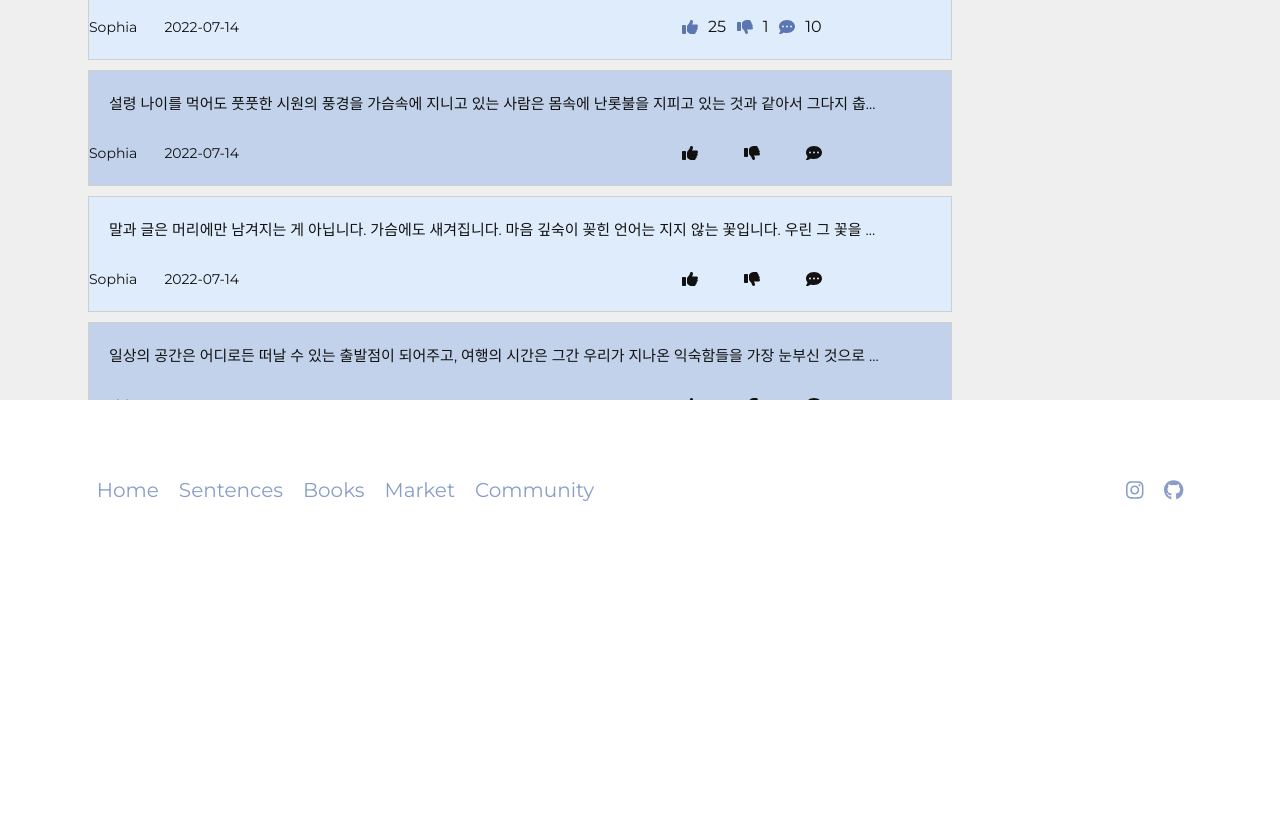
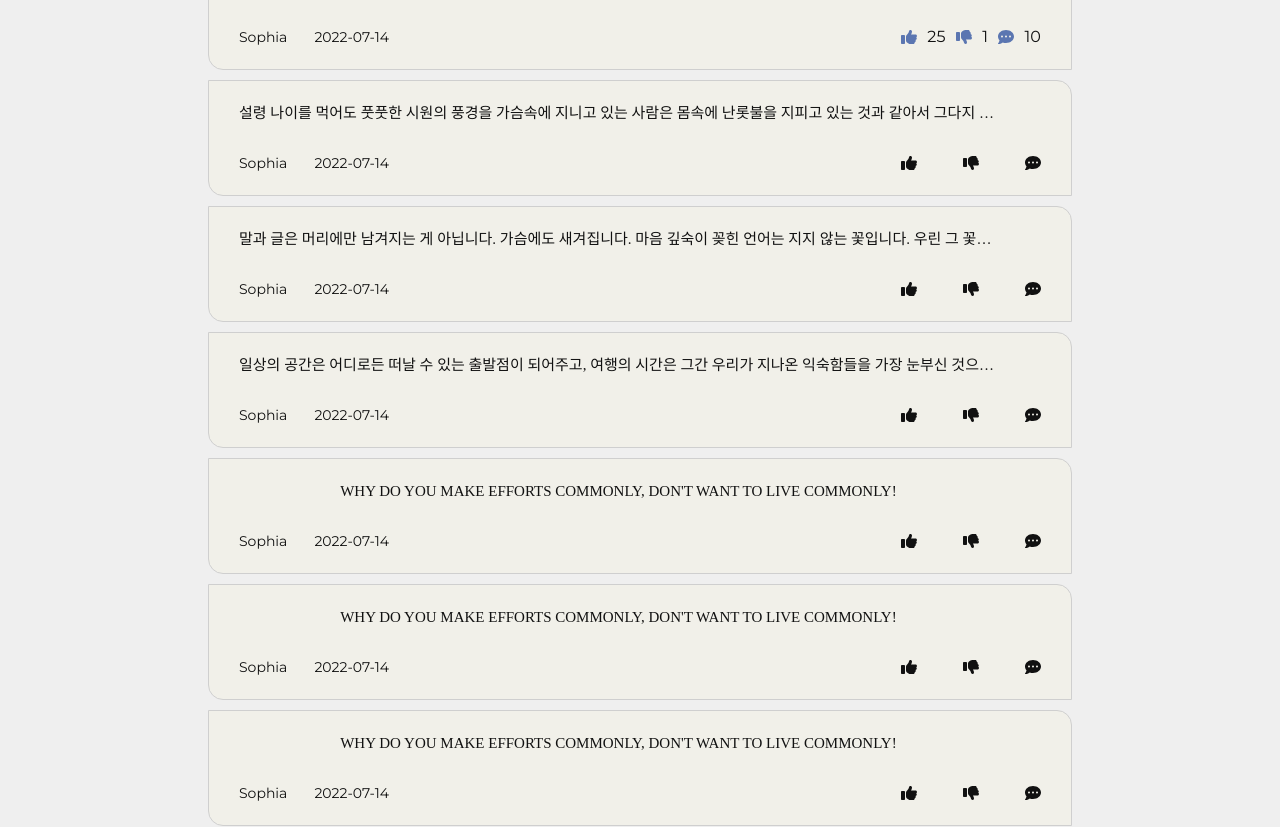
Before and after one commit to seona926/best_sentences, a React (Create React App) app: page /sentences in a window 1280 px wide. Shown: the part 340-1167 px from the top of the page. Before the commit the page ends 921 px from the top, so only its background shows below. Built offline with nearby package versions, Linux system fonts and the light colour scheme.

Commit message:
sentences 페이지 레이아웃 수정 및 css module 적용

```diff
--- a/src/pages/Sentences.jsx
+++ b/src/pages/Sentences.jsx
@@ -2,6 +2,7 @@ import React from "react";
 import Header from "../components/Header";
 import Footer from "../components/Footer";
 import ReactPaginate from "react-paginate";
+import classNames from "classnames/bind";
 import { FontAwesomeIcon } from "@fortawesome/react-fontawesome";
 import {
   faThumbsUp,
@@ -9,146 +10,152 @@ import {
   faCommentDots,
 } from "@fortawesome/free-solid-svg-icons";
 
-import "../scss/sentences.scss";
+import styles from "../scss/sentences.module.scss";
+
+const cx = classNames.bind(styles);
 
 const Sentences = () => {
   const handlePageClick = () => {};
 
   return (
-    <div id="wrap">
+    <div id={styles["wrap"]}>
       <Header />
-      <div id="main_container">
-        <div className="main_contents">
-          <div className="title_box">
+      <div id={styles["main_container"]}>
+        <div className={cx("main_contents")}>
+          <div className={cx("title_box")}>
             <h2>
               <strong>Sentences</strong>
               <span>좋아하는 문장들을 공유해보세요.</span>
             </h2>
           </div>
-          <button className="write_btn">글쓰기</button>
-          <div id="sentence_container">
-            <div className="sentence_box">
-              <div className="sentence_box--sentence">
+          <button className={cx("write_btn")}>글쓰기</button>
+          <div id={styles["sentence_container"]}>
+            <div className={cx("sentence_box")}>
+              <div className={cx("sentence_box--sentence")}>
                 WHY DO YOU MAKE EFFORTS COMMONLY, DON'T WANT TO LIVE COMMONLY!
               </div>
-              <div className="sentence_box--sentence--bottom">
-                <div className="sentence_box--sentence--bottom--left">
-                  <div className="sentence_box--writer">Sophia</div>
-                  <div className="sentence_box--date">2022-07-14</div>
+              <div className={cx("sentence_box--sentence--bottom")}>
+                <div className={cx("sentence_box--sentence--bottom--left")}>
+                  <div className={cx("sentence_box--writer")}>Sophia</div>
+                  <div className={cx("sentence_box--date")}>2022-07-14</div>
                 </div>
-                <div className="sentence_box--sentence--bottom--right">
-                  <FontAwesomeIcon icon={faThumbsUp} className="thumbs-up" /> 25
+                <div className={cx("sentence_box--sentence--bottom--right")}>
+                  <FontAwesomeIcon
+                    icon={faThumbsUp}
+                    className={cx("thumbs-up")}
+                  />{" "}
+                  25
                   <FontAwesomeIcon
                     icon={faThumbsDown}
-                    className="thumbs-down"
+                    className={cx("thumbs-down")}
                   />{" "}
                   1
                   <FontAwesomeIcon
                     icon={faCommentDots}
-                    className="comments"
+                    className={cx("comments")}
                   />{" "}
                   10
                 </div>
               </div>
             </div>
-            <div className="sentence_box">
-              <div className="sentence_box--sentence">
+            <div className={cx("sentence_box")}>
+              <div className={cx("sentence_box--sentence")}>
                 설령 나이를 먹어도 풋풋한 시원의 풍경을 가슴속에 지니고 있는
                 사람은 몸속에 난롯불을 지피고 있는 것과 같아서 그다지 춥지 않게
                 늙어갈 수 있을 것이다. 돈도 소중하고 일도 소중하지만, 진심으로
                 별을 바라보거나 기타 소리에 미친 듯이 끌려들거나 하는 시기란
                 인생에서 극히 잠깐밖에 없으며, 그것은 아주 좋은 것이다.
               </div>
-              <div className="sentence_box--sentence--bottom">
-                <div className="sentence_box--sentence--bottom--left">
-                  <div className="sentence_box--writer">Sophia</div>
-                  <div className="sentence_box--date">2022-07-14</div>
+              <div className={cx("sentence_box--sentence--bottom")}>
+                <div className={cx("sentence_box--sentence--bottom--left")}>
+                  <div className={cx("sentence_box--writer")}>Sophia</div>
+                  <div className={cx("sentence_box--date")}>2022-07-14</div>
                 </div>
-                <div className="sentence_box--sentence--bottom--right">
+                <div className={cx("sentence_box--sentence--bottom--right")}>
                   <FontAwesomeIcon icon={faThumbsUp} />
                   <FontAwesomeIcon icon={faThumbsDown} />
                   <FontAwesomeIcon icon={faCommentDots} />
                 </div>
               </div>
             </div>
-            <div className="sentence_box">
-              <div className="sentence_box--sentence">
+            <div className={cx("sentence_box")}>
+              <div className={cx("sentence_box--sentence")}>
                 말과 글은 머리에만 남겨지는 게 아닙니다. 가슴에도 새겨집니다.
                 마음 깊숙이 꽂힌 언어는 지지 않는 꽃입니다. 우린 그 꽃을
                 바라보며 위안을 얻기도 합니다.
               </div>
-              <div className="sentence_box--sentence--bottom">
-                <div className="sentence_box--sentence--bottom--left">
-                  <div className="sentence_box--writer">Sophia</div>
-                  <div className="sentence_box--date">2022-07-14</div>
+              <div className={cx("sentence_box--sentence--bottom")}>
+                <div className={cx("sentence_box--sentence--bottom--left")}>
+                  <div className={cx("sentence_box--writer")}>Sophia</div>
+                  <div className={cx("sentence_box--date")}>2022-07-14</div>
                 </div>
-                <div className="sentence_box--sentence--bottom--right">
+                <div className={cx("sentence_box--sentence--bottom--right")}>
                   <FontAwesomeIcon icon={faThumbsUp} />
                   <FontAwesomeIcon icon={faThumbsDown} />
                   <FontAwesomeIcon icon={faCommentDots} />
                 </div>
               </div>
             </div>
-            <div className="sentence_box">
-              <div className="sentence_box--sentence">
+            <div className={cx("sentence_box")}>
+              <div className={cx("sentence_box--sentence")}>
                 일상의 공간은 어디로든 떠날 수 있는 출발점이 되어주고, 여행의
                 시간은 그간 우리가 지나온 익숙함들을 가장 눈부신 것으로
                 되돌려놓는다. 떠나야 돌아올 수 있다.
               </div>
-              <div className="sentence_box--sentence--bottom">
-                <div className="sentence_box--sentence--bottom--left">
-                  <div className="sentence_box--writer">Sophia</div>
-                  <div className="sentence_box--date">2022-07-14</div>
+              <div className={cx("sentence_box--sentence--bottom")}>
+                <div className={cx("sentence_box--sentence--bottom--left")}>
+                  <div className={cx("sentence_box--writer")}>Sophia</div>
+                  <div className={cx("sentence_box--date")}>2022-07-14</div>
                 </div>
-                <div className="sentence_box--sentence--bottom--right">
+                <div className={cx("sentence_box--sentence--bottom--right")}>
                   <FontAwesomeIcon icon={faThumbsUp} />
                   <FontAwesomeIcon icon={faThumbsDown} />
                   <FontAwesomeIcon icon={faCommentDots} />
                 </div>
               </div>
             </div>
-            <div className="sentence_box">
-              <div className="sentence_box--sentence">
+            <div className={cx("sentence_box")}>
+              <div className={cx("sentence_box--sentence")}>
                 WHY DO YOU MAKE EFFORTS COMMONLY, DON'T WANT TO LIVE COMMONLY!
               </div>
-              <div className="sentence_box--sentence--bottom">
-                <div className="sentence_box--sentence--bottom--left">
-                  <div className="sentence_box--writer">Sophia</div>
-                  <div className="sentence_box--date">2022-07-14</div>
+              <div className={cx("sentence_box--sentence--bottom")}>
+                <div className={cx("sentence_box--sentence--bottom--left")}>
+                  <div className={cx("sentence_box--writer")}>Sophia</div>
+                  <div className={cx("sentence_box--date")}>2022-07-14</div>
                 </div>
-                <div className="sentence_box--sentence--bottom--right">
+                <div className={cx("sentence_box--sentence--bottom--right")}>
                   <FontAwesomeIcon icon={faThumbsUp} />
                   <FontAwesomeIcon icon={faThumbsDown} />
                   <FontAwesomeIcon icon={faCommentDots} />
                 </div>
               </div>
             </div>
-            <div className="sentence_box">
-              <div className="sentence_box--sentence">
+            <div className={cx("sentence_box")}>
+              <div className={cx("sentence_box--sentence")}>
                 WHY DO YOU MAKE EFFORTS COMMONLY, DON'T WANT TO LIVE COMMONLY!
               </div>
-              <div className="sentence_box--sentence--bottom">
-                <div className="sentence_box--sentence--bottom--left">
-                  <div className="sentence_box--writer">Sophia</div>
-                  <div className="sentence_box--date">2022-07-14</div>
+              <div className={cx("sentence_box--sentence--bottom")}>
+                <div className={cx("sentence_box--sentence--bottom--left")}>
+                  <div className={cx("sentence_box--writer")}>Sophia</div>
+                  <div className={cx("sentence_box--date")}>2022-07-14</div>
                 </div>
-                <div className="sentence_box--sentence--bottom--right">
+                <div className={cx("sentence_box--sentence--bottom--right")}>
                   <FontAwesomeIcon icon={faThumbsUp} />
                   <FontAwesomeIcon icon={faThumbsDown} />
                   <FontAwesomeIcon icon={faCommentDots} />
                 </div>
               </div>
             </div>
-            <div className="sentence_box">
-              <div className="sentence_box--sentence">
+            <div className={cx("sentence_box")}>
+              <div className={cx("sentence_box--sentence")}>
                 WHY DO YOU MAKE EFFORTS COMMONLY, DON'T WANT TO LIVE COMMONLY!
               </div>
-              <div className="sentence_box--sentence--bottom">
-                <div className="sentence_box--sentence--bottom--left">
-                  <div className="sentence_box--writer">Sophia</div>
-                  <div className="sentence_box--date">2022-07-14</div>
+              <div className={cx("sentence_box--sentence--bottom")}>
+                <div className={cx("sentence_box--sentence--bottom--left")}>
+                  <div className={cx("sentence_box--writer")}>Sophia</div>
+                  <div className={cx("sentence_box--date")}>2022-07-14</div>
                 </div>
-                <div className="sentence_box--sentence--bottom--right">
+                <div className={cx("sentence_box--sentence--bottom--right")}>
                   <FontAwesomeIcon icon={faThumbsUp} />
                   <FontAwesomeIcon icon={faThumbsDown} />
                   <FontAwesomeIcon icon={faCommentDots} />
--- a/src/scss/global.scss
+++ b/src/scss/global.scss
@@ -17,6 +17,7 @@ $background-color-white: #efefef;
 $background-color-gray: #d4d4d4;
 $background-color-lightblue: rgb(222, 236, 251);
 $background-color-mediumblue: rgb(193, 210, 234);
+$background-color-paper: #f1f0e9;
 
 // font variables
 $font-size-big: "30px";
--- a/src/scss/sentences.scss
+++ b/src/scss/sentences.module.scss
@@ -1,8 +1,9 @@
 @import "global.scss";
+@import url('https://fonts.googleapis.com/css2?family=Noto+Serif+KR:wght@300&display=swap');
 
 #main_container {
     width: 100vw;
-    height: 80vh;
+    height: 1300px;
     display: flex;
     align-items: center;
     justify-content: center;
@@ -15,7 +16,9 @@
         height: 100%;
         display: flex;
         flex-direction: column;
-        justify-content: flex-start;
+        justify-content: center;
+        align-items: center;
+
 
         .title_box {
             height: 140px;
@@ -56,7 +59,7 @@
 /* sentence box */
 #sentence_container {
     width: 80%;
-    height: 800px;
+    height: 100%;
     display: flex;
     flex-direction: column;
     align-items: center;
@@ -69,32 +72,35 @@
         width: 90%;
         max-height: 150px;
         border: 1px solid $light-grey;
+        border-radius: 0 15px 0 15px;
         margin: 5px 0;
         color: $black-font-color;
         padding: 15px 0;
 
 
         &:nth-child(odd) {
-            background-color: $background-color-lightblue;
+            background-color: $background-color-paper;
         }
 
         &:nth-child(even) {
-            background-color: $background-color-mediumblue;
+            background-color: $background-color-paper;
         }
 
         &--sentence {
             width: 95%;
             height: 50px;
-            padding: 10px 20px;
+            padding: 10px 30px;
             display: block;
             white-space: nowrap;
             font-size: 15px;
             overflow: hidden;
             text-overflow: ellipsis;
             cursor: pointer;
+            font-family: 'Noto Serif KR', serif;
 
             &--bottom {
-                width: 85%;
+                width: 100%;
+                padding: 0 30px;
                 display: flex;
                 flex-direction: row;
                 justify-content:space-between;
```
